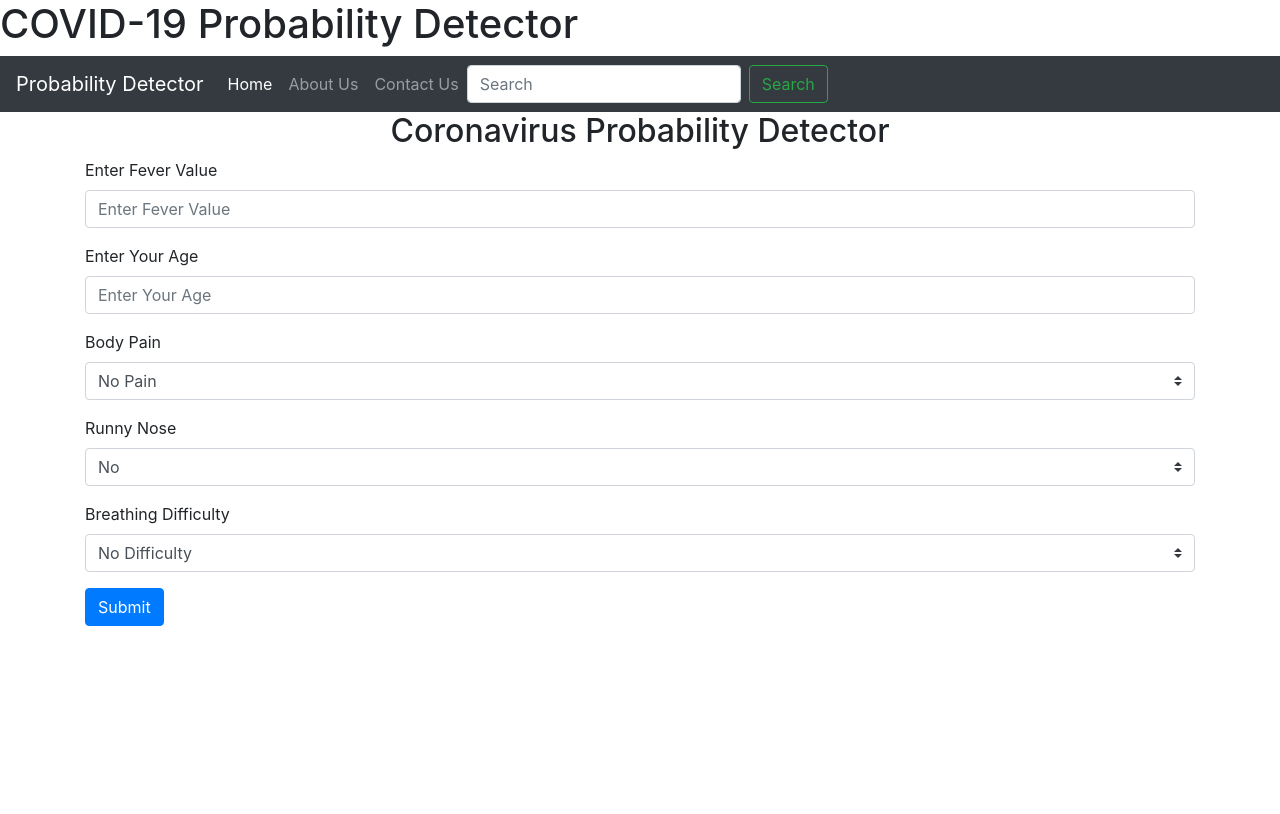
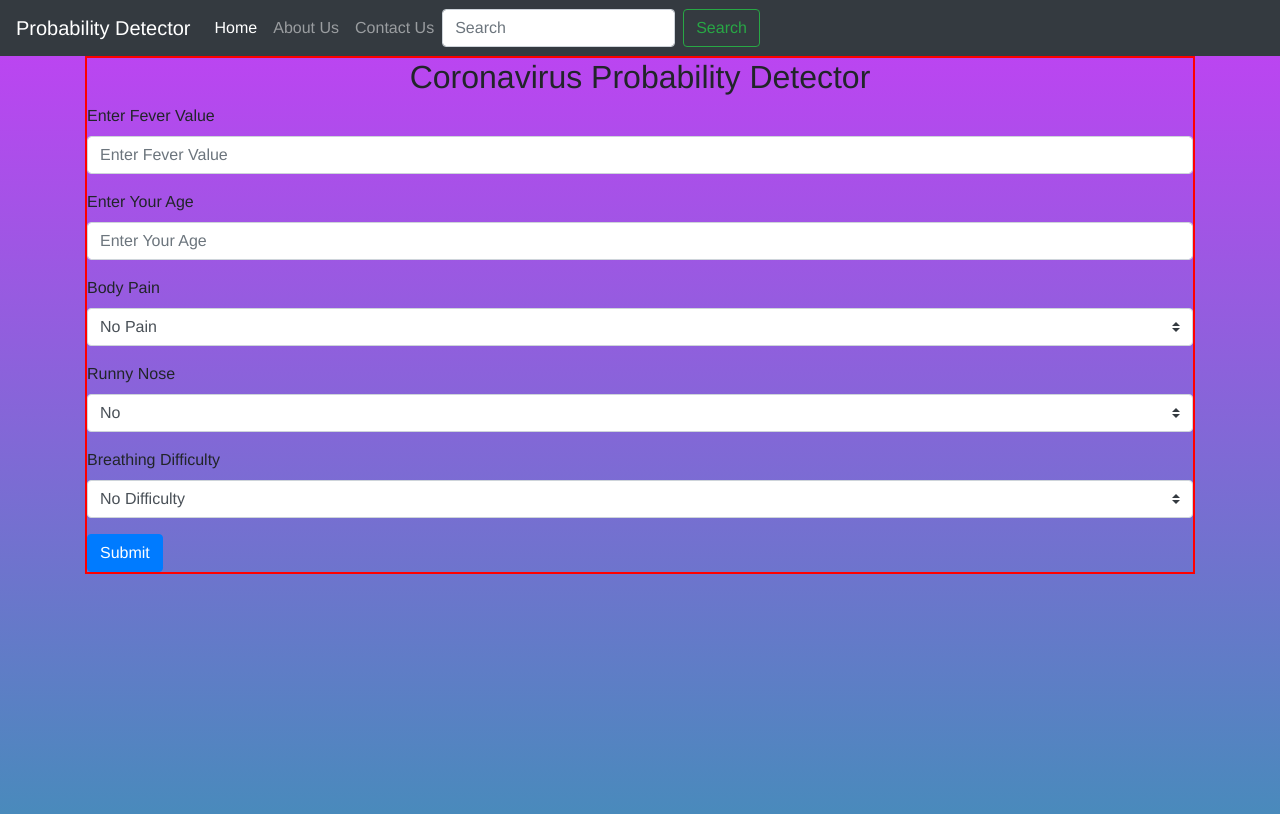
Before and after one commit to Siddhant-K-code/Coronavirus-Probability-Checker, a plain HTML site: page index.html in a window 1280 px wide. Drawn offline with nearby package versions, Linux system fonts and the light colour scheme.

Commit message:
First Commit

```diff
--- /dev/null
+++ b/index.css
@@ -0,0 +1,16 @@
+*{
+    margin: 0;
+    padding: 0;
+    font-family: 'Franklin Gothic Medium', 'Arial Narrow', Arial, sans-serif;
+}
+html, body {
+    height: 100%;
+  }
+.section-one{
+    height: 100%;
+    background-image: linear-gradient(rgb(187, 69, 241),rgb(67, 142, 185) );
+}
+.container .container-item{
+    margin-top: none;
+    border: 2px solid red;
+}
--- a/index.html
+++ b/index.html
@@ -8,11 +8,14 @@
     <!-- Bootstrap CSS -->
     <link rel="stylesheet" href="https://stackpath.bootstrapcdn.com/bootstrap/4.3.1/css/bootstrap.min.css" integrity="sha384-ggOyR0iXCbMQv3Xipma34MD+dH/1fQ784/j6cY/iJTQUOhcWr7x9JvoRxT2MZw1T" crossorigin="anonymous">
 
+    <!-- css stylesheet -->
+    <link rel="stylesheet" href="index.css">
+
     <title>COVID-19 Probability Detector</title>
   </head>
   <body>
-    <h1>COVID-19 Probability Detector</h1>
 
+    <section>
     <nav class="navbar navbar-expand-lg navbar-dark bg-dark">
   <a class="navbar-brand" href="#">Probability Detector</a>
   <button class="navbar-toggler" type="button" data-toggle="collapse" data-target="#navbarSupportedContent" aria-controls="navbarSupportedContent" aria-expanded="false" aria-label="Toggle navigation">
@@ -31,14 +34,18 @@
         <a class="nav-link" href="#">Contact Us</a>
       </li>
 
+
     <form class="form-inline my-2 my-lg-0">
       <input class="form-control mr-sm-2" type="search" placeholder="Search" aria-label="Search">
       <button class="btn btn-outline-success my-2 my-sm-0" type="submit">Search</button>
     </form>
   </div>
 </nav>
+</section>
 
+<section class="section-one">
     <div class="container">
+      <div class="container-item">
      <h2 class="text-center">Coronavirus Probability Detector</h2>
 
     <form action="/" method="POST">
@@ -82,8 +89,9 @@
   <button class="btn btn-primary" > Submit </button>
 
     </form>
-
+  </div>
 </div>
+</section>
 
 
 
```
